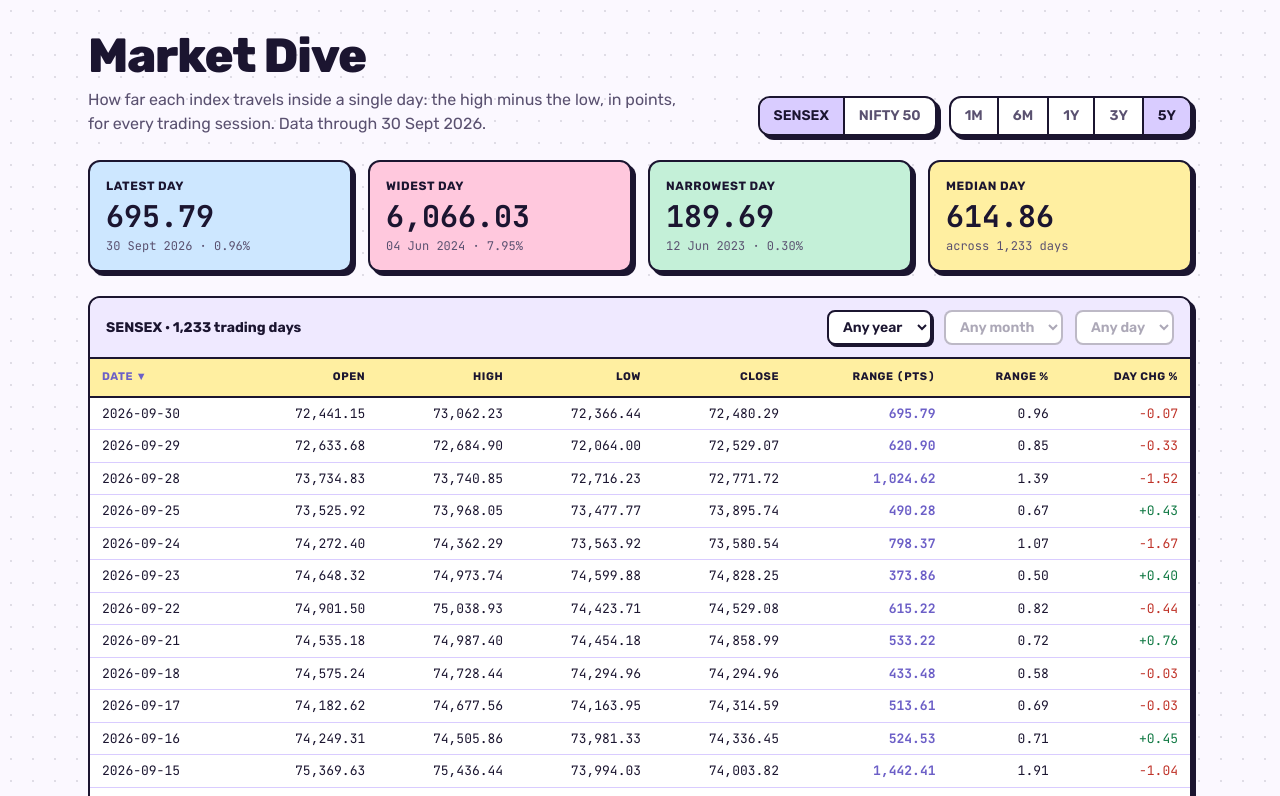
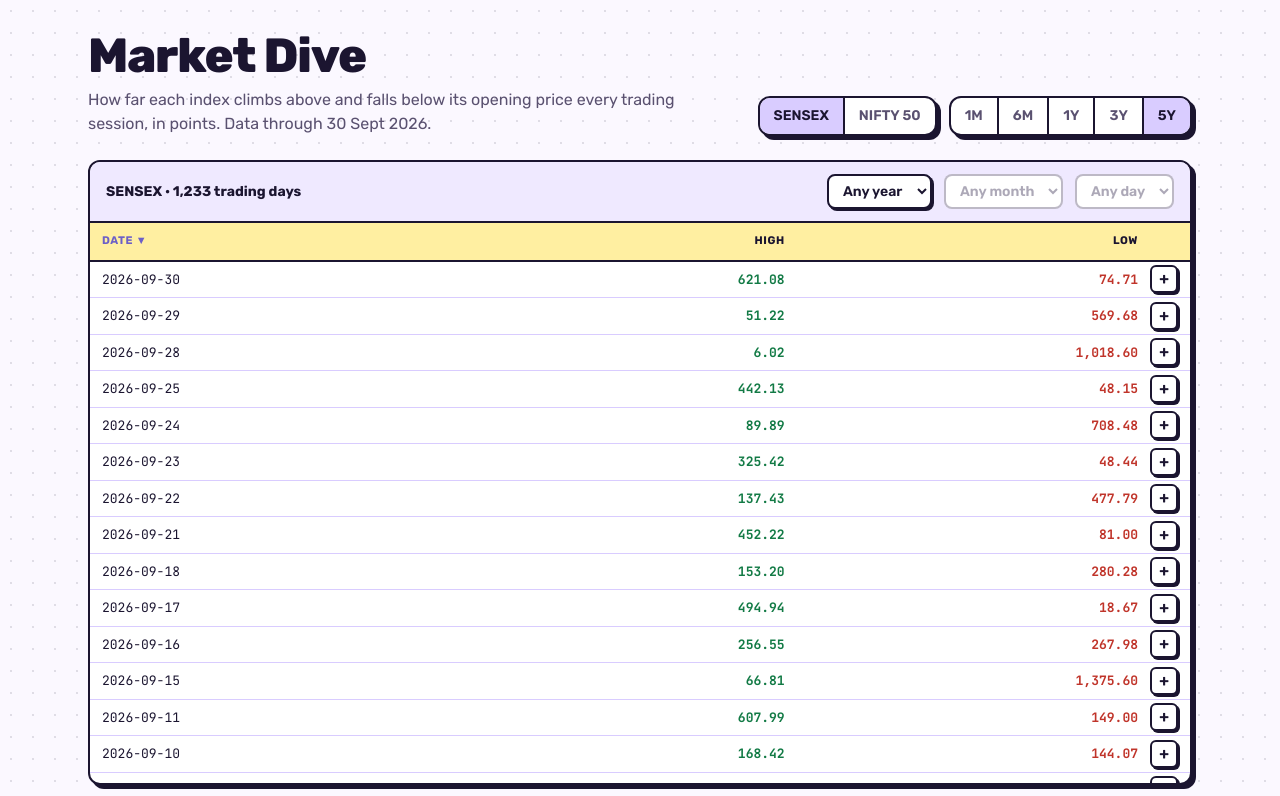
Before and after one commit to ANSH4195/market-dive, a React (Vite) app: page / in a window 1280 px wide. Shown: the top 796 px of the page. Built offline with nearby package versions, Linux system fonts and the light colour scheme.

Commit message:
Show High (peak − open) and Low (open − trough); drop stat cards
Table is now Date | High | Low | + on all screen sizes; the + expander
reveals Open/Close, Peak/Trough, Range/Day chg %.

Co-Authored-By: Claude Opus 5.5 <noreply@anthropic.com>

```diff
--- a/src/App.tsx
+++ b/src/App.tsx
@@ -1,7 +1,6 @@
 import { useEffect, useMemo, useState } from 'react'
 import { DayTable } from '@/components/DayTable'
 import { Segmented } from '@/components/Segmented'
-import { StatCards } from '@/components/StatCards'
 import {
   type Day,
   fmtDate,
@@ -11,7 +10,6 @@ import {
   loadIndex,
   PERIODS,
   type PeriodId,
-  summarize,
   toDays,
 } from '@/lib/data'
 
@@ -55,8 +53,8 @@ export default function App() {
         <div className="flex flex-col items-center gap-2 lg:items-start">
           <h1 className="text-4xl font-extrabold tracking-tight text-balance sm:text-5xl">Market Dive</h1>
           <p className="max-w-[60ch] text-ink-soft">
-            How far each index travels inside a single day: the high minus the low, in points, for every trading
-            session.{file && ` Data through ${fmtDate(file.asof)}.`}
+            How far each index climbs above and falls below its opening price every trading session, in
+            points.{file && ` Data through ${fmtDate(file.asof)}.`}
           </p>
         </div>
         <div className="flex flex-wrap justify-center gap-3">
@@ -88,15 +86,12 @@ export default function App() {
       )}
 
       {days.length > 0 && (
-        <>
-          <StatCards s={summarize(days)} />
-          {/* keyed so the date filter resets when the index or period changes */}
-          <DayTable key={`${indexId}-${period}`} days={days} name={meta.name} />
-        </>
+        // keyed so the date filter resets when the index or period changes
+        <DayTable key={`${indexId}-${period}`} days={days} name={meta.name} />
       )}
 
       <footer className="text-xs text-ink-soft">
-        Source: Yahoo Finance daily OHLC, refreshed every weekday after market close. Range % = (High − Low) ÷ Open.
+        Source: Yahoo Finance daily OHLC, refreshed every weekday after market close. High = day's peak − open. Low = open − day's trough.
         Days with missing or zero-width bars are dropped. Muhurat trading sessions are one hour long, so their ranges
         are tiny.
       </footer>
--- a/src/components/DayTable.tsx
+++ b/src/components/DayTable.tsx
@@ -3,21 +3,21 @@ import { useMemo, useRef, useState } from 'react'
 import { type Day, fmt } from '@/lib/data'
 
 type Key = keyof Day
-// `detail` columns are hidden on phones and shown in the row's expanded panel instead
-const COLS: { key: Key; label: string; detail?: true }[] = [
+const COLS: { key: Key; label: string }[] = [
   { key: 'date', label: 'Date' },
-  { key: 'open', label: 'Open', detail: true },
-  { key: 'high', label: 'High', detail: true },
-  { key: 'low', label: 'Low', detail: true },
-  { key: 'close', label: 'Close', detail: true },
+  { key: 'up', label: 'High' },
+  { key: 'down', label: 'Low' },
+]
+// Expanded panel is a 2-column grid read row by row: Open | Close, Peak | Trough, Range | Day chg %
+const DETAILS: { key: Key; label: string }[] = [
+  { key: 'open', label: 'Open' },
+  { key: 'close', label: 'Close' },
+  { key: 'high', label: 'Peak' },
+  { key: 'low', label: 'Trough' },
   { key: 'range', label: 'Range (pts)' },
-  { key: 'rangePct', label: 'Range %', detail: true },
-  { key: 'chgPct', label: 'Day chg %', detail: true },
+  { key: 'chgPct', label: 'Day chg %' },
 ]
-// Expanded panel is a 2-column grid read row by row: Open | Close, High | Low, Range % | Day chg %
-const DETAIL_ORDER: Key[] = ['open', 'close', 'high', 'low', 'rangePct', 'chgPct']
-const DETAIL_COLS = DETAIL_ORDER.map((k) => COLS.find((c) => c.key === k)!)
-const MOBILE_COLSPAN = COLS.length - DETAIL_COLS.length + 1 // +1 for the See more column
+const COLSPAN = COLS.length + 1 // +1 for the expander column
 
 const chgClass = (v: number | null) => (v == null ? '' : v >= 0 ? 'text-up' : 'text-down')
 
@@ -143,9 +143,7 @@ export function DayTable({ days, name }: { days: Day[]; name: string }) {
                 <th
                   key={c.key}
                   aria-sort={sortKey === c.key ? (dir === 'asc' ? 'ascending' : 'descending') : 'none'}
-                  className={`sticky top-0 z-10 border-b-[2.5px] border-ink bg-butter p-0 ${i ? 'text-right' : 'text-left'} ${
-                    c.detail ? 'hidden md:table-cell' : ''
-                  }`}
+                  className={`sticky top-0 z-10 border-b-[2.5px] border-ink bg-butter p-0 ${i ? 'text-right' : 'text-left'}`}
                 >
                   <button
                     type="button"
@@ -159,7 +157,7 @@ export function DayTable({ days, name }: { days: Day[]; name: string }) {
                   </button>
                 </th>
               ))}
-              <th className="sticky top-0 z-10 border-b-[2.5px] border-ink bg-butter md:hidden">
+              <th className="sticky top-0 z-10 w-px border-b-[2.5px] border-ink bg-butter">
                 <span className="sr-only">Details</span>
               </th>
             </tr>
@@ -167,7 +165,7 @@ export function DayTable({ days, name }: { days: Day[]; name: string }) {
           {padTop > 0 && (
             <tbody aria-hidden>
               <tr>
-                <td colSpan={COLS.length + 1} style={{ height: padTop, padding: 0 }} />
+                <td colSpan={COLSPAN} style={{ height: padTop, padding: 0 }} />
               </tr>
             </tbody>
           )}
@@ -183,39 +181,40 @@ export function DayTable({ days, name }: { days: Day[]; name: string }) {
               >
                 <tr
                   onClick={() => toggle(d.date)}
-                  className={`cursor-pointer hover:bg-lilac md:cursor-auto ${isOpen ? 'max-md:bg-lilac' : ''}`}
+                  className={`cursor-pointer hover:bg-lilac ${isOpen ? 'bg-lilac' : ''}`}
                 >
                   {COLS.map((c, i) => (
                     <td
                       key={c.key}
-                      className={`px-3 py-2 whitespace-nowrap md:py-1.5 ${i ? 'text-right' : ''} ${
-                        c.detail ? 'hidden md:table-cell' : ''
-                      } ${c.key === 'range' ? 'font-bold text-plum' : ''} ${c.key === 'chgPct' ? chgClass(d.chgPct) : ''}`}
+                      className={`px-3 py-2 whitespace-nowrap ${i ? 'text-right font-bold' : ''} ${
+                        c.key === 'up' ? 'text-up' : c.key === 'down' ? 'text-down' : ''
+                      }`}
                     >
                       {cellText(d, c.key)}
                     </td>
                   ))}
-                  <td className="w-px pr-3 text-right whitespace-nowrap md:hidden">
+                  <td className="w-px pr-3 text-right whitespace-nowrap">
                     <button
                       type="button"
                       aria-expanded={isOpen}
+                      aria-label={isOpen ? 'Hide details' : 'Show details'}
                       onClick={(e) => {
                         e.stopPropagation()
                         toggle(d.date)
                       }}
-                      className={`cursor-pointer rounded-md border-2 border-ink px-2 py-0.5 font-sans text-xs font-bold shadow-brut-sm ${
+                      className={`size-7 cursor-pointer rounded-md border-2 border-ink font-sans text-base leading-none font-bold shadow-brut-sm ${
                         isOpen ? 'bg-lavender' : 'bg-white'
                       }`}
                     >
-                      {isOpen ? 'See less' : 'See more'}
+                      {isOpen ? '−' : '+'}
                     </button>
                   </td>
                 </tr>
                 {isOpen && (
-                  <tr className="bg-lilac md:hidden">
-                    <td colSpan={MOBILE_COLSPAN} className="px-3 pt-1 pb-3">
-                      <dl className="grid grid-cols-2 gap-x-4 gap-y-2">
-                        {DETAIL_COLS.map((c) => (
+                  <tr className="bg-lilac">
+                    <td colSpan={COLSPAN} className="px-3 pt-1 pb-3">
+                      <dl className="grid grid-cols-2 gap-x-4 gap-y-2 md:grid-cols-6">
+                        {DETAILS.map((c) => (
                           <div key={c.key} className="flex flex-col">
                             <dt className="font-sans text-[10px] font-bold tracking-wider text-ink-soft uppercase">
                               {c.label}
@@ -233,14 +232,14 @@ export function DayTable({ days, name }: { days: Day[]; name: string }) {
           {padBottom > 0 && (
             <tbody aria-hidden>
               <tr>
-                <td colSpan={COLS.length + 1} style={{ height: padBottom, padding: 0 }} />
+                <td colSpan={COLSPAN} style={{ height: padBottom, padding: 0 }} />
               </tr>
             </tbody>
           )}
           {!rows.length && (
             <tbody>
               <tr>
-                <td colSpan={COLS.length + 1} className="px-3 py-8 text-center font-sans text-ink-soft">
+                <td colSpan={COLSPAN} className="px-3 py-8 text-center font-sans text-ink-soft">
                   No trading days match this date.
                 </td>
               </tr>
--- a/src/components/StatCards.tsx
+++ /dev/null
@@ -1,33 +0,0 @@
-import { type Day, fmt, fmtDate, type summarize } from '@/lib/data'
-
-type Summary = ReturnType<typeof summarize>
-
-export function StatCards({ s }: { s: Summary }) {
-  const cards: { label: string; value: number; meta?: string; bg: string; day?: Day }[] = [
-    { label: 'Latest day', value: s.latest.range, day: s.latest, bg: 'bg-sky' },
-    { label: 'Widest day', value: s.widest.range, day: s.widest, bg: 'bg-pink' },
-    { label: 'Narrowest day', value: s.narrowest.range, day: s.narrowest, bg: 'bg-mint' },
-    { label: 'Median day', value: s.median, meta: `across ${s.count.toLocaleString('en-IN')} days`, bg: 'bg-butter' },
-  ]
-  return (
-    <section className="grid grid-cols-2 gap-4 lg:grid-cols-4">
-      {cards.map((c) => (
-        <div key={c.label} className={`brut ${c.bg} flex flex-col items-center gap-1 p-4 text-center lg:items-start lg:text-left`}>
-          <span className="text-xs font-bold tracking-wider uppercase">{c.label}</span>
-          <span className="font-mono text-2xl font-bold tabular-nums sm:text-3xl">{fmt(c.value)}</span>
-          <span className="font-mono text-xs text-ink-soft">
-            {c.day ? (
-              <>
-                <span className="block sm:inline">{fmtDate(c.day.date)}</span>
-                <span className="hidden sm:inline"> · </span>
-                <span className="block sm:inline">{fmt(c.day.rangePct)}%</span>
-              </>
-            ) : (
-              c.meta
-            )}
-          </span>
-        </div>
-      ))}
-    </section>
-  )
-}
--- a/src/lib/data.ts
+++ b/src/lib/data.ts
@@ -19,6 +19,10 @@ export interface Day {
   high: number
   low: number
   close: number
+  /** high − open: how far the day climbed above its start, in points */
+  up: number
+  /** open − low: how far the day fell below its start, in points */
+  down: number
   /** high − low, in index points */
   range: number
   /** range as % of the day's open */
@@ -51,6 +55,8 @@ export function toDays(rows: RawRow[]): Day[] {
       high,
       low,
       close,
+      up: high - open,
+      down: open - low,
       range: high - low,
       rangePct: ((high - low) / open) * 100,
       chgPct: prev ? ((close - prev) / prev) * 100 : null,
@@ -67,13 +73,6 @@ export function inPeriod(days: Day[], period: PeriodId): Day[] {
   return days.filter((d) => d.date > cutStr)
 }
 
-export function summarize(days: Day[]) {
-  const sorted = [...days].sort((a, b) => a.range - b.range)
-  const n = sorted.length
-  const median = n % 2 ? sorted[(n - 1) / 2].range : (sorted[n / 2 - 1].range + sorted[n / 2].range) / 2
-  return { latest: days[n - 1], widest: sorted[n - 1], narrowest: sorted[0], median, count: n }
-}
-
 export const fmt = (v: number | null, digits = 2) =>
   v == null ? '—' : v.toLocaleString('en-IN', { minimumFractionDigits: digits, maximumFractionDigits: digits })
 
```
Also changed, not shown: 1 other file (tests, documents, lock files or other folders).
